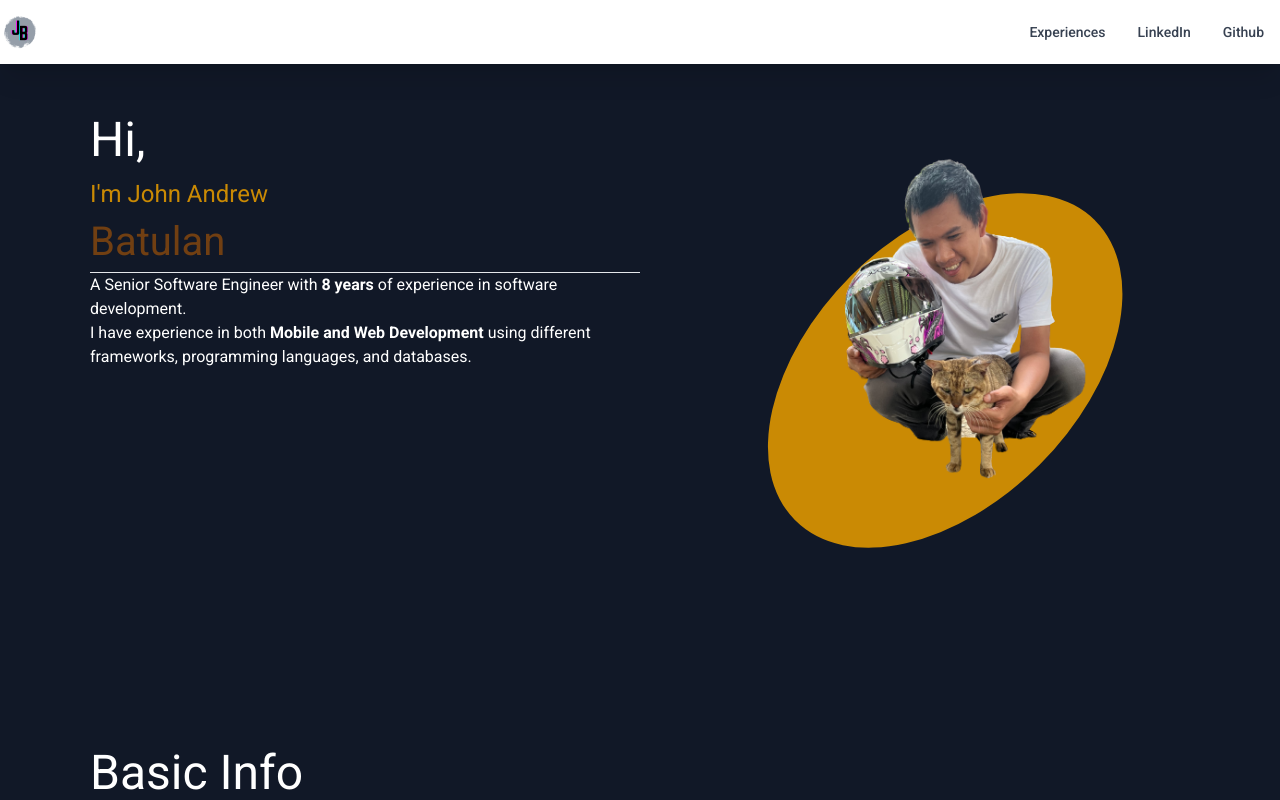
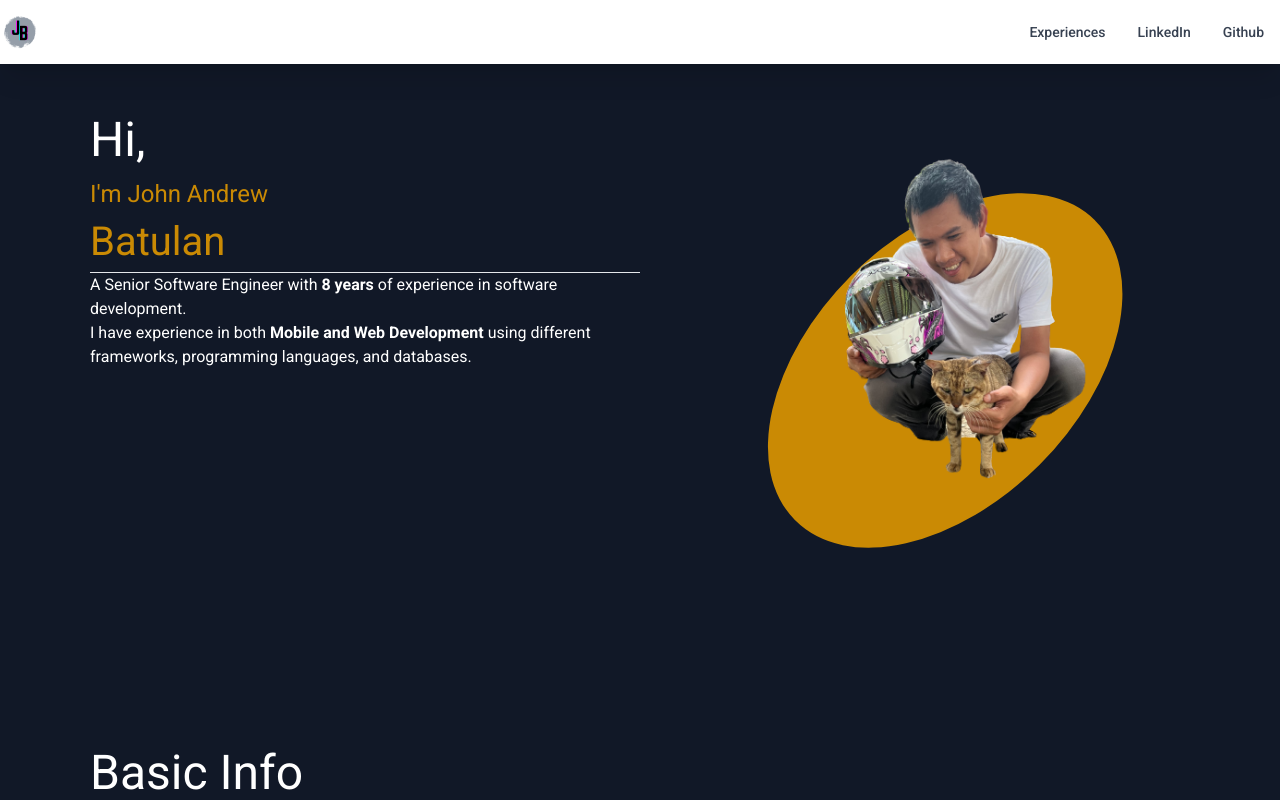
Before and after one commit to johnbatzz/next-13-template, a Next.js app: page / in a window 1280 px wide. Shown: the top 800 px of the page. Built offline with nearby package versions, Linux system fonts and the light colour scheme.

Commit message:
Update page.jsx
Change color text Batulan

```diff
--- a/src/components/intro/page.jsx
+++ b/src/components/intro/page.jsx
@@ -11,7 +11,7 @@ export default function Intro() {
                         Hi,
                     </h1>
                     <h2 className='text-[1.5rem] text-yellow-600'>{`I\'m John Andrew`}</h2>
-                    <h2 className='text-[2.5rem] text-yellow-900'>Batulan</h2>
+                    <h2 className='text-[2.5rem] text-yellow-600'>Batulan</h2>
 
                     <hr/>
                     <p>
```
